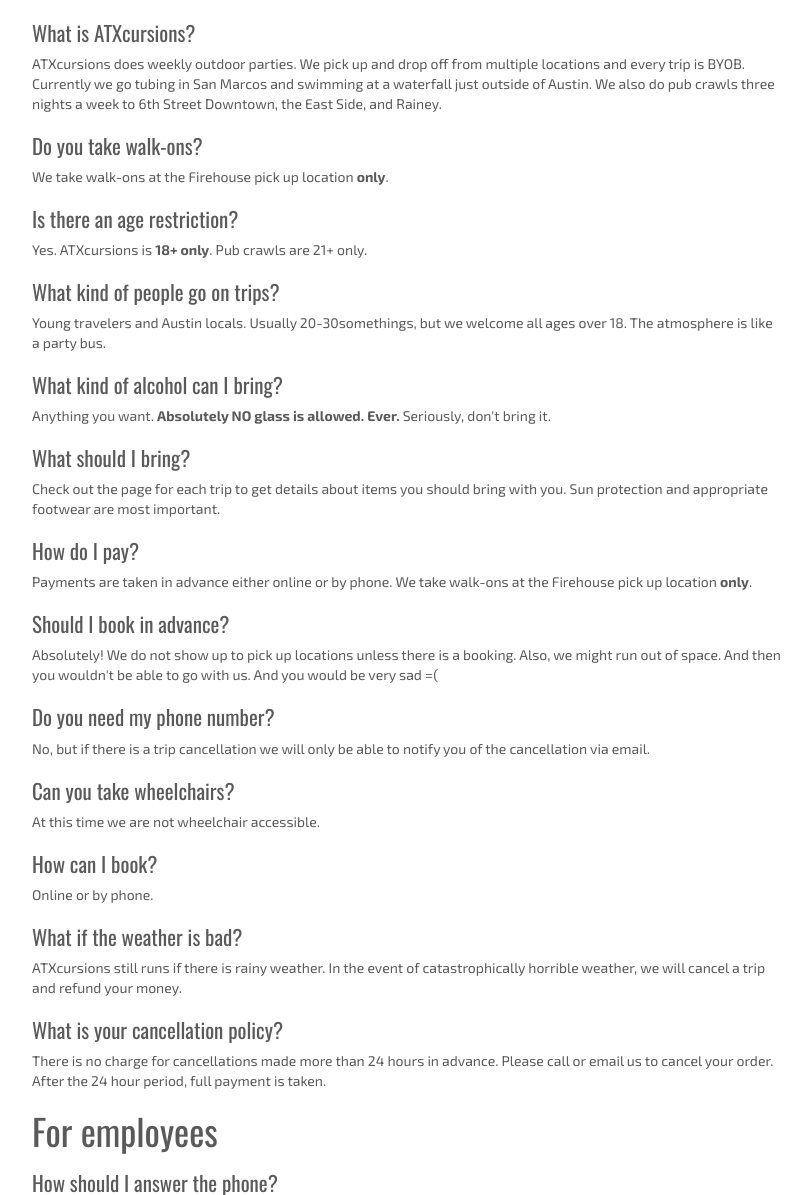
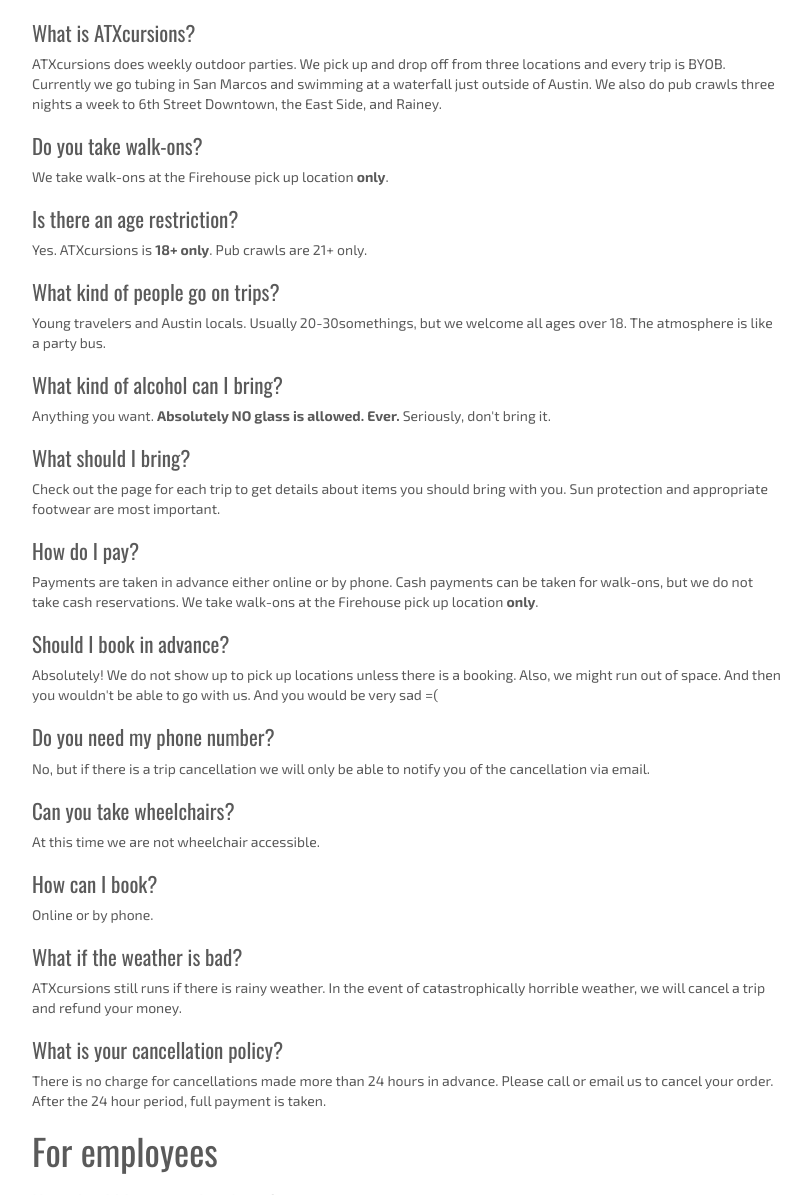
Before and after one commit to Gennovacap-Technology/axtcursions, a Jekyll site: the page built from employee-faq.html, in a window 1280 px wide and 1400 px high, scrolled down 1272 px, cut to the strip 205-1400 px from the top of the window. Shown: the whole strip, without its empty margins (38-849 px from the left). Built offline with Jekyll 4.4.1, drawn with Linux system fonts in a browser that asks for light colours; nearby versions of some CDN libraries; Markdown is read by kramdown in place of the engine named in the settings; some of the changed text lies outside the part shown.

Commit message:
faq update

```diff
--- a/_data/employeequickref.yml
+++ b/_data/employeequickref.yml
@@ -10,9 +10,11 @@
     <li>Jesse: 217-220-8372 <i>personal mobile</i></li>
     </ul>
 
-- ref: ATXcursions is pronounced ATX-cursions, not ATX-excursions.
+- ref: ATXcursions is pronounced A-T-excursions, not A-T-X-excursions.
 
 - ref: Commissions are 10% per booking. This is $3.40/person for a tubing trip. If you book an entire van that's $37. If you fill all four vans in a week you can earn $148. It is possible to earn $592 in a month.
+
+- ref: Commissions are for online bookings only.
 
 - ref: We are a separate company from Firehouse.
 
--- a/_data/qanda.yml
+++ b/_data/qanda.yml
@@ -1,5 +1,5 @@
 - q: What is ATXcursions?
-  a: ATXcursions does weekly outdoor parties.  We pick up and drop off from multiple locations and every trip is BYOB. Currently we go tubing in San Marcos and swimming at a waterfall just outside of Austin. We also do pub crawls three nights a week to 6th Street Downtown, the East Side, and Rainey.
+  a: ATXcursions does weekly outdoor parties.  We pick up and drop off from three locations and every trip is BYOB. Currently we go tubing in San Marcos and swimming at a waterfall just outside of Austin. We also do pub crawls three nights a week to 6th Street Downtown, the East Side, and Rainey.
 
 - q: Do you take walk-ons?
   a: <p>We take walk-ons at the Firehouse pick up location <b>only</b>.</p>
@@ -17,7 +17,7 @@
   a: <p>Check out the page for each trip to get details about items you should bring with you. Sun protection and appropriate footwear are most important.</p>
 
 - q: How do I pay?
-  a: <p>Payments are taken in advance either online or by phone. We take walk-ons at the Firehouse pick up location <b>only</b>.</p>
+  a: <p>Payments are taken in advance either online or by phone. Cash payments can be taken for walk-ons, but we do not take cash reservations. We take walk-ons at the Firehouse pick up location <b>only</b>.</p>
 
 - q: Should I book in advance?
   a: <p>Absolutely! We do not show up to pick up locations unless there is a booking. Also, we might run out of space. And then you wouldn't be able to go with us. And you would be very sad =(</p>
```
